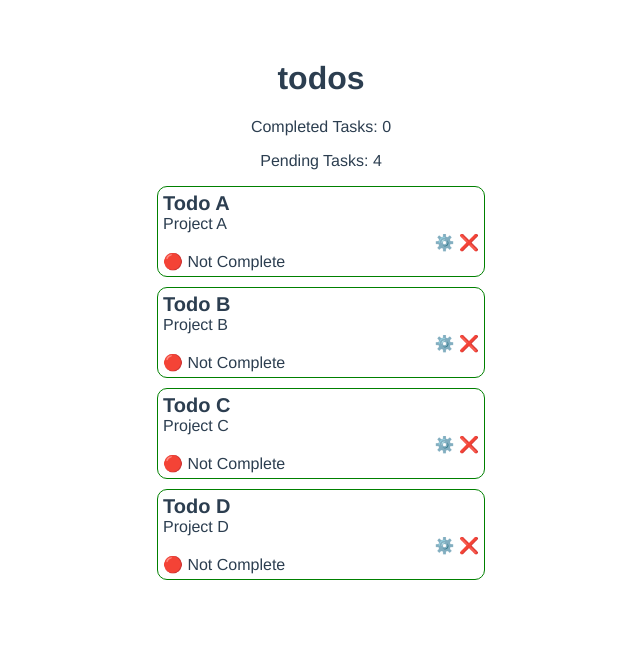
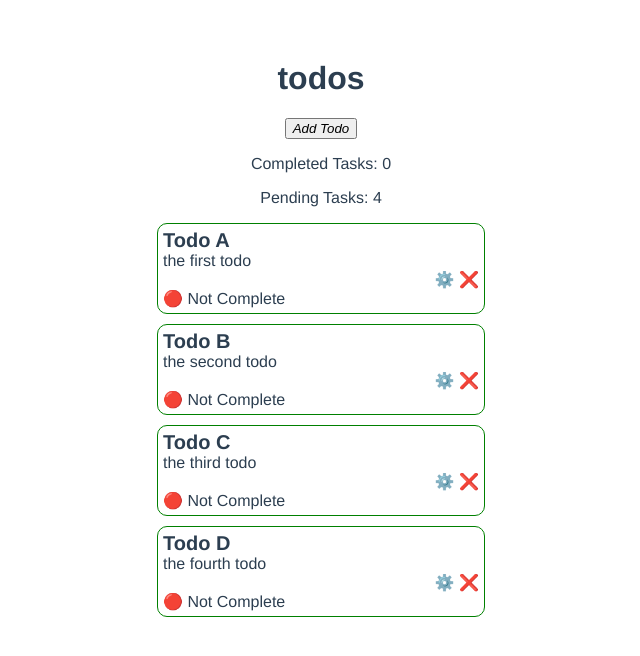
Before and after one commit to mblakley4-keap/zek-todo, a Vue app: page / in a window 1280 px wide. Shown: the top 656 px of the page, without its empty margins (319-959 px from the left). Built offline with nearby package versions, Linux system fonts and the light colour scheme.

Commit message:
working basic model, no storage

```diff
--- a/src/App.vue
+++ b/src/App.vue
@@ -1,44 +1,58 @@
 <template>
     <div id="app">
       <h1>todos</h1>
+      <create-todo v-on:add-todo='addTodo'></create-todo>
       <todo-list :todos="todos"></todo-list>
     </div>
 </template>
 
 <script>
 import TodoList from "./components/TodoList";
+import CreateTodo from "./components/CreateTodo";
 
 export default {
     name: "App",
     components: {
         TodoList,
+        CreateTodo,
     },
     data() {
         return {
           todos: [
             {
               title: 'Todo A',
-              project: 'Project A',
+              description: 'the first todo',
               done: false,
             },
             {
               title: 'Todo B',
-              project: 'Project B',
+              description: 'the second todo',
               done: false,
             },
             {
               title: 'Todo C',
-              project: 'Project C',
+              description: 'the third todo',
               done: false,
             },
             {
               title: 'Todo D',
-              project: 'Project D',
+              description: 'the fourth todo',
               done: false,
             }
           ]
         };
     },
+
+    methods: {
+      addTodo(payload) {
+        const { title, description = "" } = payload;
+        this.todos.push({
+          title,
+          description,
+          done: false,
+        })
+      }
+    }
 };
 </script>
 
--- /dev/null
+++ b/src/components/CreateTodo.vue
@@ -0,0 +1,74 @@
+<template>
+  <div class='create-form-container'>
+      <button @click='openForm' v-show='!isCreating'>
+          <i>Add Todo</i>
+      </button>
+      <div class='card' v-show='isCreating'>
+          <div class='content'>
+              <div class='form'>
+                  <div class='field'>
+                      <label for='title'>Title</label>
+                      <input id='title' type="text" v-model='newTitle' ref='title' defaultValue=''>
+                  </div>
+
+                  <div class='field'>
+                      <label for='description'>Description</label>
+                      <input id='description' type="text" v-model='newDescription' ref='description' defaultValue=''>
+                  </div>
+
+                  <div class='button-container'>
+                      <button @click='sendForm()'>
+                          Create
+                      </button>
+
+                      <button @click='closeForm()'>
+                          Cancel
+                      </button>
+                  </div>
+              </div>
+          </div>
+      </div>
+  </div>
+</template>
+
+<script>
+export default {
+    data() {
+        return {
+            newTitle: '',
+            newDescription: '',
+            isCreating: false,
+        };
+    },
+
+    methods: {
+        openForm() {
+            this.isCreating = true;
+        },
+
+        closeForm() {
+            this.isCreating = false;
+        },
+
+        sendForm() {
+            if (this.newTitle.length > 0) {
+                const title = this.newTitle;
+
+                const description = this.newDescription;
+
+                this.$emit('add-todo', {
+                    title,
+                    description,
+                });
+                this.isCreating = false;
+                this.newTitle = '';
+                this.newDescription = '';
+            } else alert('Please add a title')
+        },
+    },
+};
+</script>
+
+<style>
+
+</style>
--- a/src/components/Todo.vue
+++ b/src/components/Todo.vue
@@ -6,7 +6,7 @@
             </div>
 
             <div class="meta">
-                {{ todo.project }}
+                {{ todo.description }}
             </div>
 
             <div class="extra-content">
@@ -29,8 +29,8 @@
                 </div>
 
                 <div class="field">
-                    <label for="todo.project">Project</label>
-                    <input type="text" v-model="todo.project">
+                    <label for="todo.project">Description</label>
+                    <input type="text" v-model="todo.description">
                 </div>
 
                 <div class="close">
@@ -43,11 +43,11 @@
         </div>
 
 
-        <div class="status" v-show="todo.done">
+        <div class="status clickable" v-show="todo.done" @click="completeTodo(todo)">
             🟢 Complete
         </div>
 
-        <div class="status" v-show="!todo.done">
+        <div class="status clickable" v-show="!todo.done" @click="completeTodo(todo)">
             🔴 Not Complete
         </div>
 
@@ -71,6 +71,9 @@ export default {
         },
         deleteTodo(todo) {
             this.$emit('delete-todo', todo);
+        },
+        completeTodo(todo) {
+            this.$emit('complete-todo', todo);
         },
     },
 };
--- a/src/components/TodoList.vue
+++ b/src/components/TodoList.vue
@@ -17,10 +17,11 @@
             }}
         </p>
         <todo
-            v-for="todo in todos"
-            :key="todo"
+            v-for="(todo, i) in todos"
+            :key="i"
             :todo="todo"
             v-on:delete-todo="deleteTodo"
+            v-on:complete-todo="completeTodo"
         />
 
     </div>
@@ -38,6 +39,11 @@ export default {
         deleteTodo(todo) {
             const todoIndex = this.todos.indexOf(todo);
             this.todos.splice(todoIndex, 1);
+        },
+
+        completeTodo(todo) {
+            const todoIndex = this.todos.indexOf(todo);
+            this.todos[todoIndex].done = !this.todos[todoIndex].done;
         }
     }
 };
```
